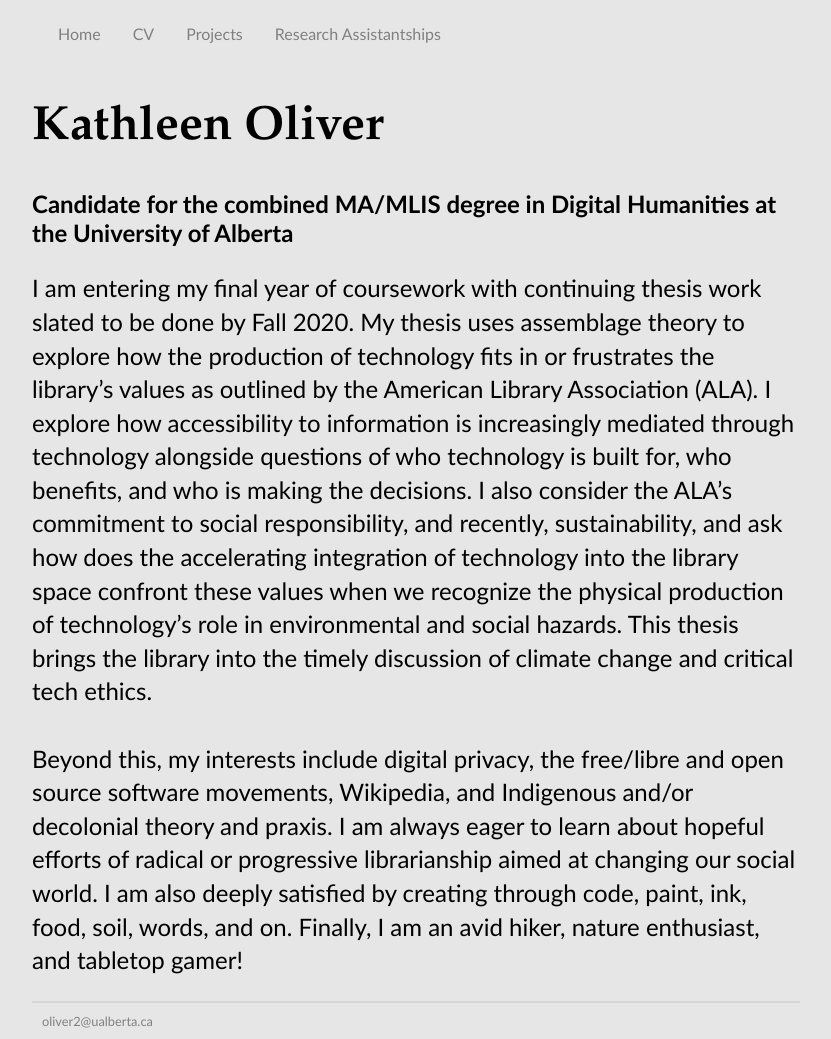
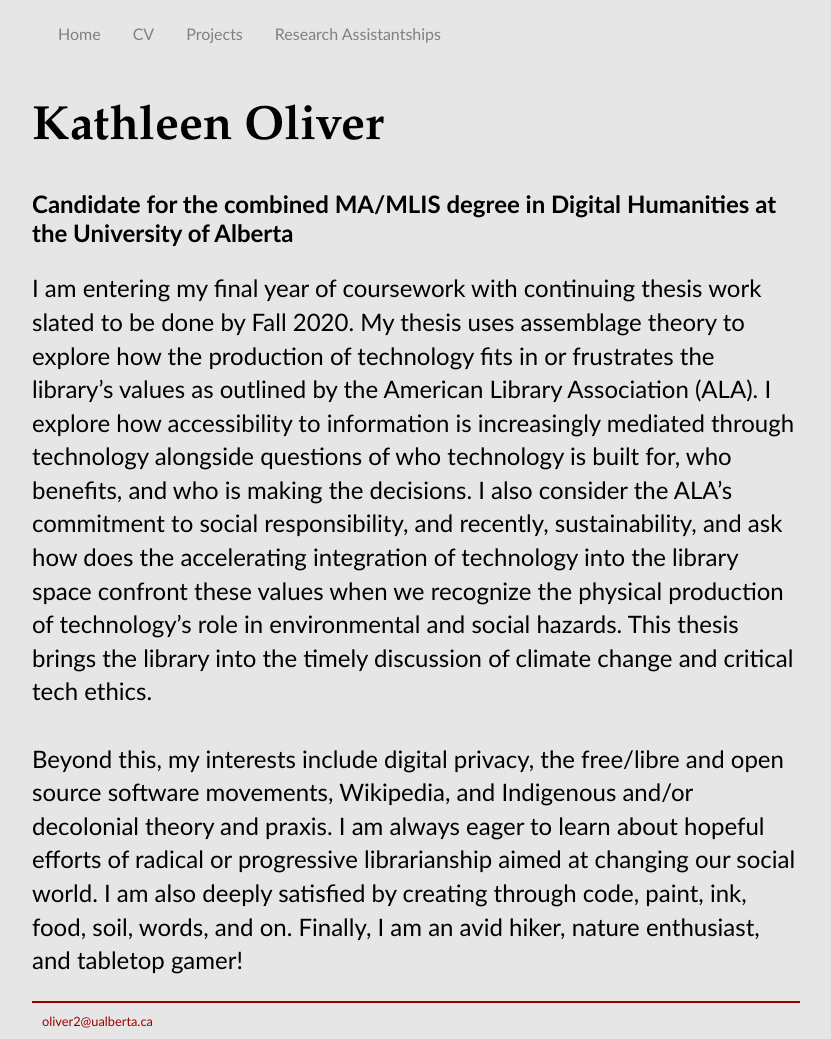
Before and after one commit to k-j-oliver/k-j-oliver.github.io, a Jekyll site: the page built from index.html, in a window 1280 px wide. Shown: the whole page, without its empty margins (224-1055 px from the left). Built offline with Jekyll 4.4.1, drawn with Linux system fonts in a browser that asks for light colours.

Commit message:
Update main.css

```diff
--- a/css/main.css
+++ b/css/main.css
@@ -33,7 +33,7 @@
 }
 
 nav li a:hover {
-  	background-color: #bfbfbf;
+  	background-color: #990000;
   	color: #ffffff;
   	display: block;
   	text-decoration: none;
@@ -41,7 +41,7 @@
 
 a {
 	text-decoration: none;
-	color: #808080;
+	color: #990000;
 }
 
 h1 {
@@ -67,7 +67,7 @@
 	width: 20%;
 	float: left;
 	height: auto;
-	border-right: 2px solid #999;
+	border-right: 2px solid #990000;
 }
 
 dd {
@@ -91,6 +91,6 @@
     	line-height: 1.4em;
 }
 footer {
-    	border-top: 2px solid #d5d5d5;
+    	border-top: 2px solid #990000;
     	font-size: .8em;
 }
```
